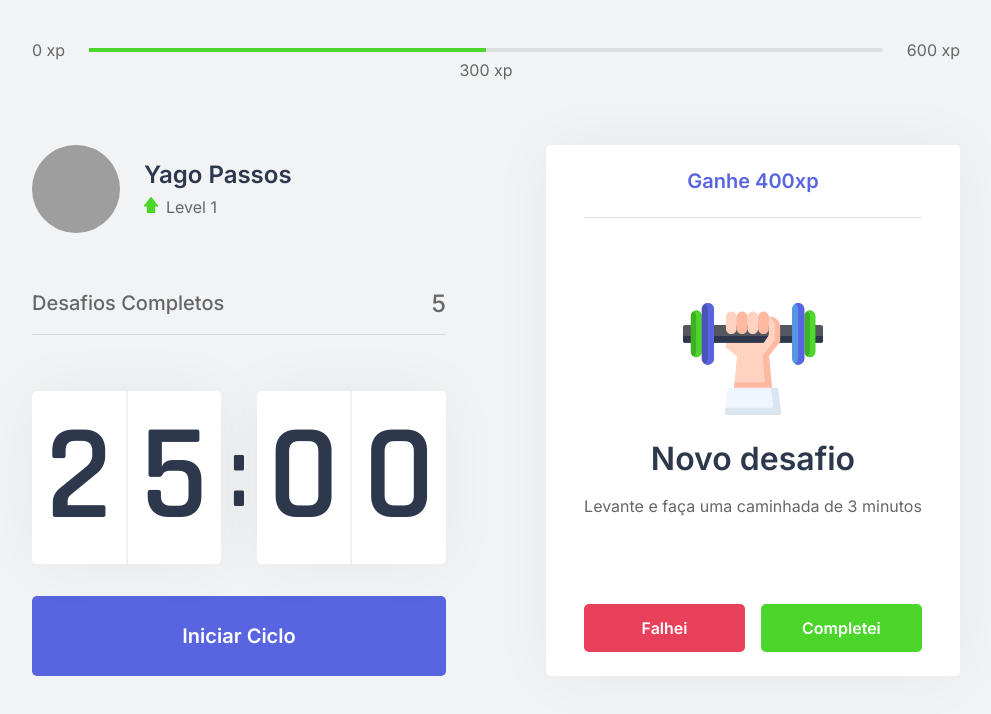
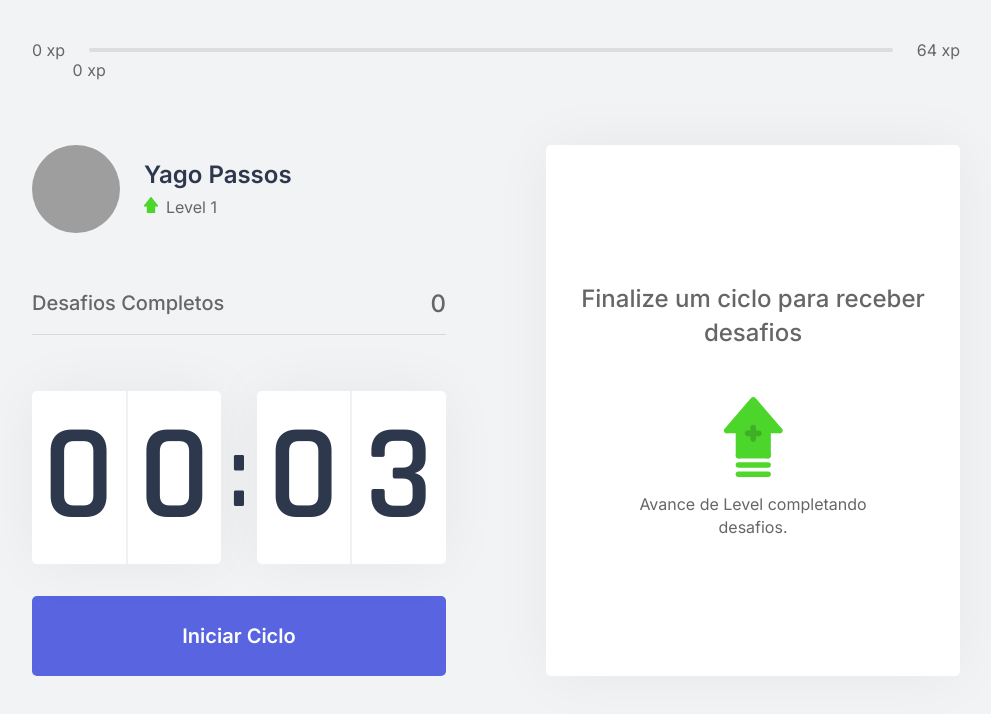
Before and after one commit to YagoPassos/NLW-MoveIT, a Next.js app: page / in a window 1280 px wide. Shown: the top 714 px of the page, without its empty margins (144-1135 px from the left). Built offline with nearby package versions, Linux system fonts and the light colour scheme; grey boxes are pictures that could not be loaded.

Commit message:
Challenges Functions

```diff
--- /dev/null
+++ b/challenges.json
@@ -0,0 +1,62 @@
+[
+  {
+    "type": "body",
+    "description": "Estique um de seus braços com a palma da mão virada para frente e puxe os dedos para cima por 10 segundos por mão.",
+    "amount": 80
+  },
+  {
+    "type": "body",
+    "description": "Estique seu braço contra o peito e puxe-o utilizando o outro braço por 10 segundos por braço.",
+    "amount": 60
+  },
+  {
+    "type": "body",
+    "description": "Puxe seu pescoço com a ajuda da mão para a direita e para a esquerda, permanecendo na posição por alguns segundos.",
+    "amount": 70
+  },
+  {
+    "type": "body",
+    "description": "Com as duas mãos na parte de trás da cabeça, leve-a para baixo, alongando a parte de trás da região.",
+    "amount": 60
+  },
+  {
+    "type": "body",
+    "description": "Cruze as pernas e desça com as mãos esticadas em direção ao chão. Repita o movimento com a outra perna na frente.",
+    "amount": 100
+  },
+  {
+    "type": "body",
+    "description": "Sentado, abra as pernas e tente encostar as palmas das mãos no chão, repita 3 vezes por 5 segundos.",
+    "amount": 80
+  },
+  {
+    "type": "body",
+    "description": "Puxe o joelho de encontro ao peito e segure, troque de perna após 10 segundos.",
+    "amount": 50
+  },
+  {
+    "type": "body",
+    "description": "Sentado, cruze uma perna e incline seu tronco à frente, troque de perna após 10 segundos.",
+    "amount": 80
+  },
+  {
+    "type": "eye",
+    "description": "Sentado, feche os olhos e cubra-os com as palmas da mão durante 2 minutos, depois abra normalmente.",
+    "amount": 90
+  },
+  {
+    "type": "eye",
+    "description": "Em algum ambiente aberto, olhe o mais longe que puder em quatro direções por 3s, mexa apenas os olhos. Repita 3 vezes.",
+    "amount": 140
+  },
+  {
+    "type": "eye",
+    "description": "Usando os polegares, massage a área abaixo das sobrancelhas em movimentos circulares por 15 segundos.",
+    "amount": 70
+  },
+  {
+    "type": "body",
+    "description": "Em pé, gire a cintura o máximo que puder para a esquerda, segure por cinco segundos. Repita para a direita.",
+    "amount": 90
+  }
+]
--- a/src/components/ChallengerBox/index.tsx
+++ b/src/components/ChallengerBox/index.tsx
@@ -1,25 +1,26 @@
-import React from 'react';
+import React, { useContext } from 'react';
+import { ChallengesContext } from '../../contexts/ChallengesContext';
 
 import { Container, NotActiveBox, ActiveBox, Button } from './styles';
 
 const ChallengerBox: React.FC = () => {
 
-  const hasActiveChallenge = true;
+  const { activeChallenge, resetChallenge } = useContext(ChallengesContext)
 
   return (
     <Container>
       {
-        hasActiveChallenge ?
+        activeChallenge ?
 
         (<ActiveBox>
-          <header>Ganhe 400xp</header>
+          <header>Ganhe {activeChallenge.amount}xp</header>
           <main>
-            <img src="icons/body.svg" alt=""/>
+            <img src={`icons/${activeChallenge.type}.svg`} alt=""/>
             <strong>Novo desafio</strong>
-            <p>Levante e faça uma caminhada de 3 minutos</p>
+            <p>{activeChallenge.description}</p>
           </main>
           <footer>
-            <Button>
+            <Button onClick={()=> resetChallenge()}>
               Falhei
             </Button>
             <Button>
--- a/src/components/ExperienceBar/index.tsx
+++ b/src/components/ExperienceBar/index.tsx
@@ -1,19 +1,25 @@
-import React from 'react';
+import React, { useContext } from 'react';
+import { ChallengesContext } from '../../contexts/ChallengesContext';
 
 import { Container, Header, ExpProgress, CurrentExperience } from './styles';
 
 const ExperienceBar: React.FC = () => {
+
+  const { currentExperience, experienceToNextLevel} = useContext(ChallengesContext);
+
+  const percentToNextLevel = Math.round(currentExperience * 100) / experienceToNextLevel;
+
   return (
     <Container>
       <Header>
         <span>0 xp</span>
         <div>
-          <ExpProgress style={{width:'50%'}} />
-          <CurrentExperience style={{left:'50%'}}>
-            300 xp
+          <ExpProgress style={{width:`${percentToNextLevel}%`}} />
+          <CurrentExperience style={{left:`${percentToNextLevel}%`}}>
+            {currentExperience} xp
           </CurrentExperience>
         </div>
-        <span>600 xp</span>
+        <span>{experienceToNextLevel} xp</span>
         </Header>
     </Container>
   );
--- a/src/components/Home-Main/CompletedChallenges/index.tsx
+++ b/src/components/Home-Main/CompletedChallenges/index.tsx
@@ -1,12 +1,16 @@
-import React from 'react';
+import React, { useContext } from 'react';
+import { ChallengesContext } from '../../../contexts/ChallengesContext';
 
 import { Container } from './styles';
 
 const CompletedChallenges: React.FC = () => {
+
+  const { challengesCompleted} = useContext(ChallengesContext)
+
   return (
     <Container>
       <span>Desafios Completos</span>
-      <span>5</span>
+      <span>{challengesCompleted}</span>
     </Container>
   );
 };
--- a/src/components/Home-Main/Countdown/index.tsx
+++ b/src/components/Home-Main/Countdown/index.tsx
@@ -1,4 +1,5 @@
-import React, { useEffect, useState } from 'react';
+import React, { useContext, useEffect, useState } from 'react';
+import { ChallengesContext } from '../../../contexts/ChallengesContext';
 
 import { Container, Number, StartButton, StopButton, EndButton } from './styles';
 
@@ -6,7 +7,7 @@
 
   let countdownTimeout: NodeJS.Timeout;
 
-  const [time, setTime] = useState(25 * 60);
+  const [time, setTime] = useState(0.05 * 60);
   const [isActive, setIsActive] = useState(false)
   const [hasFinished, setHasFinished] = useState(false)
 
@@ -15,6 +16,9 @@
 
   const [minuteLeft, minuteRight] = String(minutes).padStart(2, '0').split('');
   const [secondLeft, secondRight] = String(seconds).padStart(2, '0').split('')
+
+  const { startNewChallenge } = useContext(ChallengesContext);
+
 
   function startCountdown() {
     setIsActive(true);
@@ -29,13 +33,14 @@
     else if (isActive && time == 0) {
       setHasFinished(true);
       setIsActive(false);
+      startNewChallenge();
     }
   }, [isActive, time])
 
   function stopCountdown() {
     clearTimeout(countdownTimeout)
     setIsActive(false);
-    setTime(25 * 60)
+    setTime(0.05 * 60)
   }
   return (
     <>
--- a/src/components/Home-Main/Profile/HomeProfile/index.tsx
+++ b/src/components/Home-Main/Profile/HomeProfile/index.tsx
@@ -1,8 +1,10 @@
-import React from 'react';
+import React, { useContext } from 'react';
+import { ChallengesContext } from '../../../../contexts/ChallengesContext';
 
 import { Container, Profile } from './styles';
 
 const Home: React.FC = () => {
+  const {level} = useContext(ChallengesContext)
   return (
     <Container>
       <Profile>
@@ -11,7 +13,7 @@
           <strong>Yago Passos</strong>
           <p>
             <img src="icons/level.svg" alt="Icone Level Up" />
-            Level 1
+            Level {level}
             </p>
         </div>
       </Profile>
--- /dev/null
+++ b/src/contexts/ChallengesContext.tsx
@@ -0,0 +1,72 @@
+import { createContext, useState, ReactNode } from 'react';
+import challenges from '../../challenges.json'
+
+interface Challenge{
+    type: 'body' | 'eye';
+    description: string;
+    amount: number;
+}
+
+interface ChallengeContextData {
+    level: number;
+    currentExperience: number;
+    challengesCompleted: number;
+    activeChallenge: Challenge;
+    experienceToNextLevel: number;
+    levelUp: () => void;
+    startNewChallenge: () => void;
+    resetChallenge: () => void;
+}
+
+interface ChallengesProviderProps {
+    children: ReactNode;
+}
+
+
+export const ChallengesContext = createContext({} as ChallengeContextData );
+
+export function ChallengesProvider({ children }: ChallengesProviderProps) {
+
+    const [level, setLevel] = useState(1);
+    const [currentExperience, setCurrentExperience] = useState(0)
+    const [challengesCompleted, setChallengesCompleted] = useState(0)
+
+    const [activeChallenge, setActiveChallenge] = useState(null)
+
+    const experienceToNextLevel = Math.pow((level + 1 )* 4, 2)
+
+    function levelUp() {
+        setLevel(level)
+    }
+
+    function startNewChallenge() {
+        const randomChallengeIndex = Math.floor(Math.random() * challenges.length)
+        const challenge = challenges[randomChallengeIndex];
+
+        setActiveChallenge(challenge)
+
+    }
+
+    function resetChallenge(){
+        setActiveChallenge(null)
+    }
+
+    return (
+        <ChallengesContext.Provider value={{
+            level,
+            currentExperience,
+            challengesCompleted,
+            experienceToNextLevel,
+            levelUp,
+            startNewChallenge,
+            activeChallenge,
+            resetChallenge,
+
+        }}
+        >
+            {children}
+        </ChallengesContext.Provider>
+
+
+    )
+}
--- a/src/pages/_app.tsx
+++ b/src/pages/_app.tsx
@@ -1,5 +1,12 @@
+import { ChallengesProvider } from '../contexts/ChallengesContext'
+
 function MyApp({ Component, pageProps }) {
-  return <Component {...pageProps} />
+  return (
+
+    <ChallengesProvider>
+      <Component {...pageProps} />
+    </ChallengesProvider>
+  )
 }
 
 export default MyApp
```
